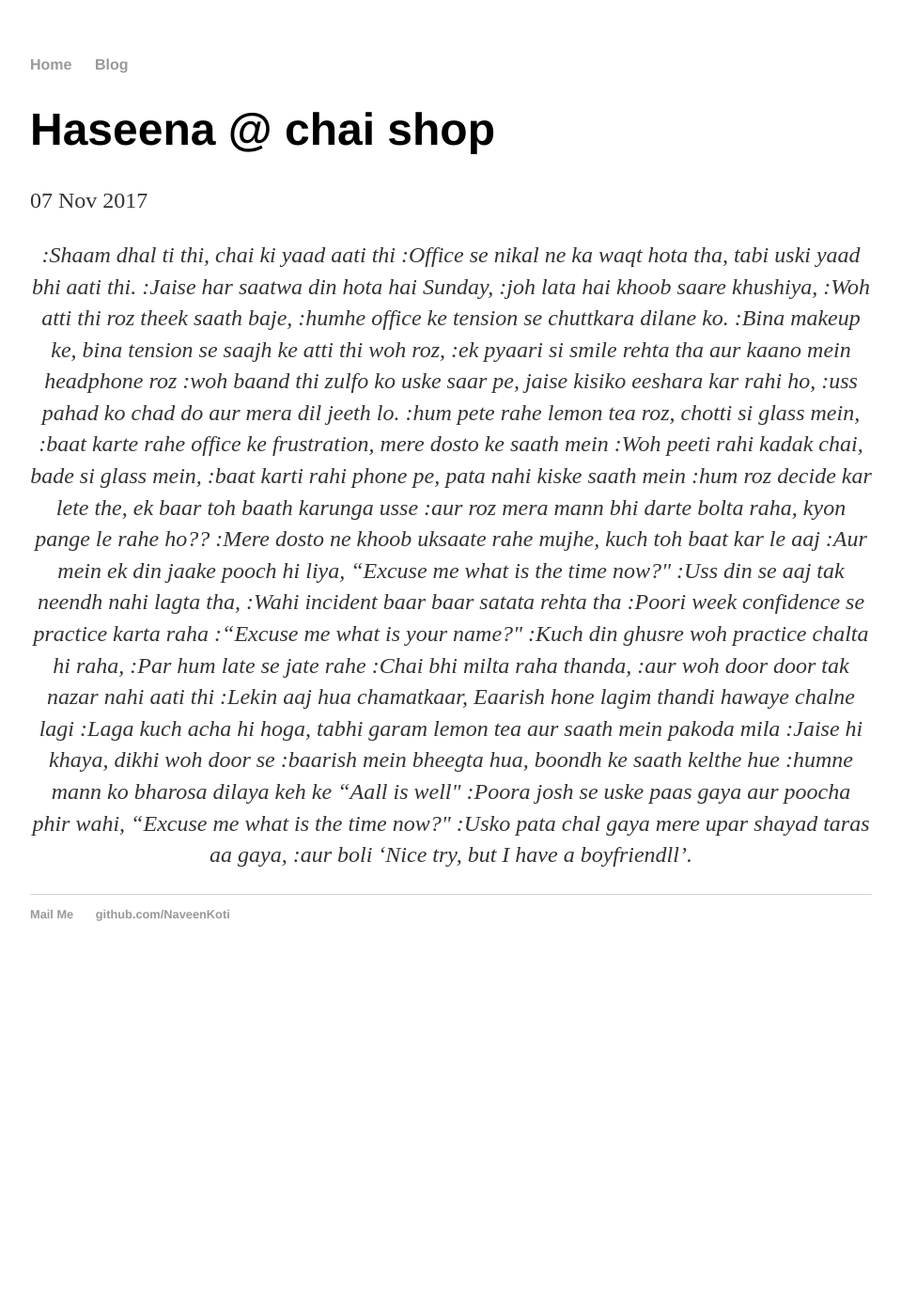
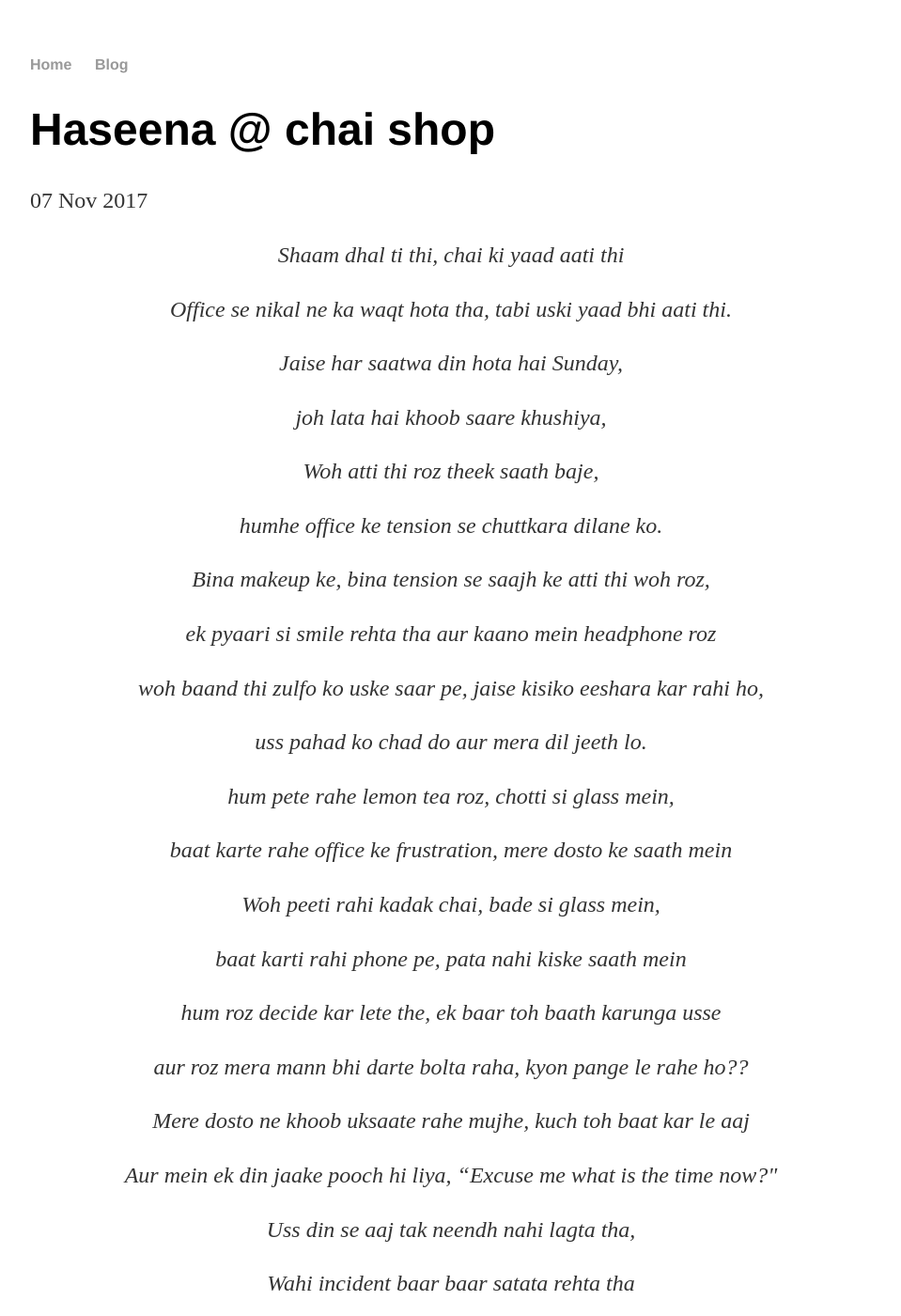
Before and after one commit to NaveenKoti/naveenkoti.github.io, a Jekyll site: the page built from _posts/2017-11-07-haseena-at-chai-shop.md, in a window 1280 px wide and 1400 px high. Shown: the whole window at 94% size, without its empty margins (160-1119 px from the left). Built offline with Jekyll 4.4.1, drawn with Linux system fonts in a browser that asks for light colours; some of the changed text lies outside the part shown.

Commit message:
Update 2017-11-07-haseena-at-chai-shop.md
text changes commit; every new line

```diff
--- a/_posts/2017-11-07-haseena-at-chai-shop.md
+++ b/_posts/2017-11-07-haseena-at-chai-shop.md
@@ -5,49 +5,48 @@ date: 2017-11-07
 ---
 
 <center>
-<em><p>
-:Shaam dhal ti thi, chai ki yaad aati thi
-:Office se nikal ne ka waqt hota tha, tabi uski yaad bhi aati thi.
+<em><p>Shaam dhal ti thi, chai ki yaad aati thi</p>
+<p>Office se nikal ne ka waqt hota tha, tabi uski yaad bhi aati thi.</p>
 
-:Jaise har saatwa din hota hai Sunday,
-:joh lata hai khoob saare khushiya,
-:Woh atti thi roz theek saath baje,
-:humhe office ke tension se chuttkara dilane ko.
+<p>Jaise har saatwa din hota hai Sunday,</p>
+<p>joh lata hai khoob saare khushiya,</p>
+<p>Woh atti thi roz theek saath baje,</p>
+<p>humhe office ke tension se chuttkara dilane ko.</p>
 
-:Bina makeup ke, bina tension se saajh ke atti thi woh roz,
-:ek pyaari si smile rehta tha aur kaano mein headphone roz
-:woh baand thi zulfo ko uske saar pe, jaise kisiko eeshara kar rahi ho,
-:uss pahad ko chad do aur mera dil jeeth lo.
+<p>Bina makeup ke, bina tension se saajh ke atti thi woh roz,</p>
+<p>ek pyaari si smile rehta tha aur kaano mein headphone roz</p>
+<p>woh baand thi zulfo ko uske saar pe, jaise kisiko eeshara kar rahi ho,</p>
+<p>uss pahad ko chad do aur mera dil jeeth lo.</p>
 
-:hum pete rahe lemon tea roz, chotti si glass mein,
-:baat karte rahe office ke frustration, mere dosto ke saath mein
-:Woh peeti rahi kadak chai, bade si glass mein,
-:baat karti rahi phone pe, pata nahi kiske saath mein
+<p>hum pete rahe lemon tea roz, chotti si glass mein,</p>
+<p>baat karte rahe office ke frustration, mere dosto ke saath mein</p>
+<p>Woh peeti rahi kadak chai, bade si glass mein,</p>
+<p>baat karti rahi phone pe, pata nahi kiske saath mein</p>
 
-:hum roz decide kar lete the, ek baar toh baath karunga usse
-:aur roz mera mann bhi darte bolta raha, kyon pange le rahe ho??
-:Mere dosto ne khoob uksaate rahe mujhe, kuch toh baat kar le aaj
-:Aur mein ek din jaake pooch hi liya, “Excuse me what is the time now?"
+<p>hum roz decide kar lete the, ek baar toh baath karunga usse</p>
+<p>aur roz mera mann bhi darte bolta raha, kyon pange le rahe ho??</p>
+<p>Mere dosto ne khoob uksaate rahe mujhe, kuch toh baat kar le aaj</p>
+<p>Aur mein ek din jaake pooch hi liya, “Excuse me what is the time now?"</p>
 
-:Uss din se aaj tak neendh nahi lagta tha,
-:Wahi incident baar baar satata rehta tha
-:Poori week confidence se practice karta raha
-:“Excuse me what is your name?"
+<p>Uss din se aaj tak neendh nahi lagta tha,</p>
+<p>Wahi incident baar baar satata rehta tha</p>
+<p>Poori week confidence se practice karta raha</p>
+<p>“Excuse me what is your name?"</p>
 
-:Kuch din ghusre woh practice chalta hi raha,
-:Par hum late se jate rahe
-:Chai bhi milta raha thanda,
-:aur woh door door tak nazar nahi aati thi
+<p>Kuch din ghusre woh practice chalta hi raha,</p>
+<p>Par hum late se jate rahe</p>
+<p>Chai bhi milta raha thanda,</p>
+<p>aur woh door door tak nazar nahi aati thi</p>
 
-:Lekin aaj hua chamatkaar, Eaarish hone lagim thandi hawaye chalne lagi
-:Laga kuch acha hi hoga, tabhi garam lemon tea aur saath mein pakoda mila
-:Jaise hi khaya, dikhi woh door se
-:baarish mein bheegta hua, boondh ke saath kelthe hue
+<p>Lekin aaj hua chamatkaar, Eaarish hone lagim thandi hawaye chalne lagi</p>
+<p>Laga kuch acha hi hoga, tabhi garam lemon tea aur saath mein pakoda mila</p>
+<p>Jaise hi khaya, dikhi woh door se</p>
+<p>baarish mein bheegta hua, boondh ke saath kelthe hue</p>
 
-:humne mann ko bharosa dilaya keh ke “Aall is well"
-:Poora josh se uske paas gaya aur poocha phir wahi, “Excuse me what is the
+<p>humne mann ko bharosa dilaya keh ke “Aall is well"</p>
+<p>Poora josh se uske paas gaya aur poocha phir wahi, “Excuse me what is the</p>
 time now?"
-:Usko pata chal gaya mere upar shayad taras aa gaya,
-:aur boli ‘Nice try, but I have a boyfriendll’.
-</p></em>
+<p>Usko pata chal gaya mere upar shayad taras aa gaya,</p>
+<p>aur boli ‘Nice try, but I have a boyfriendll’.</p>
+</em>
 </center>
```
